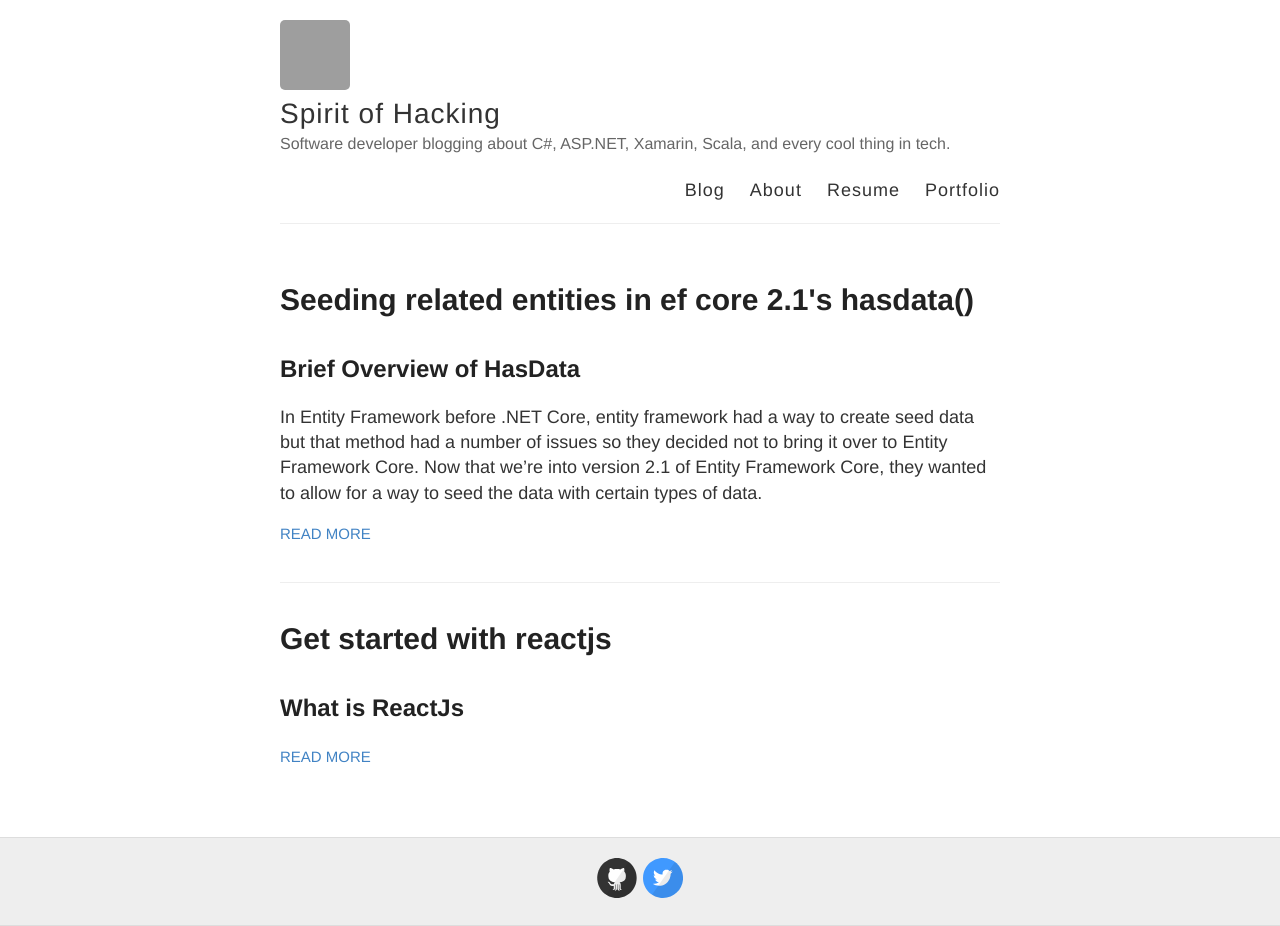
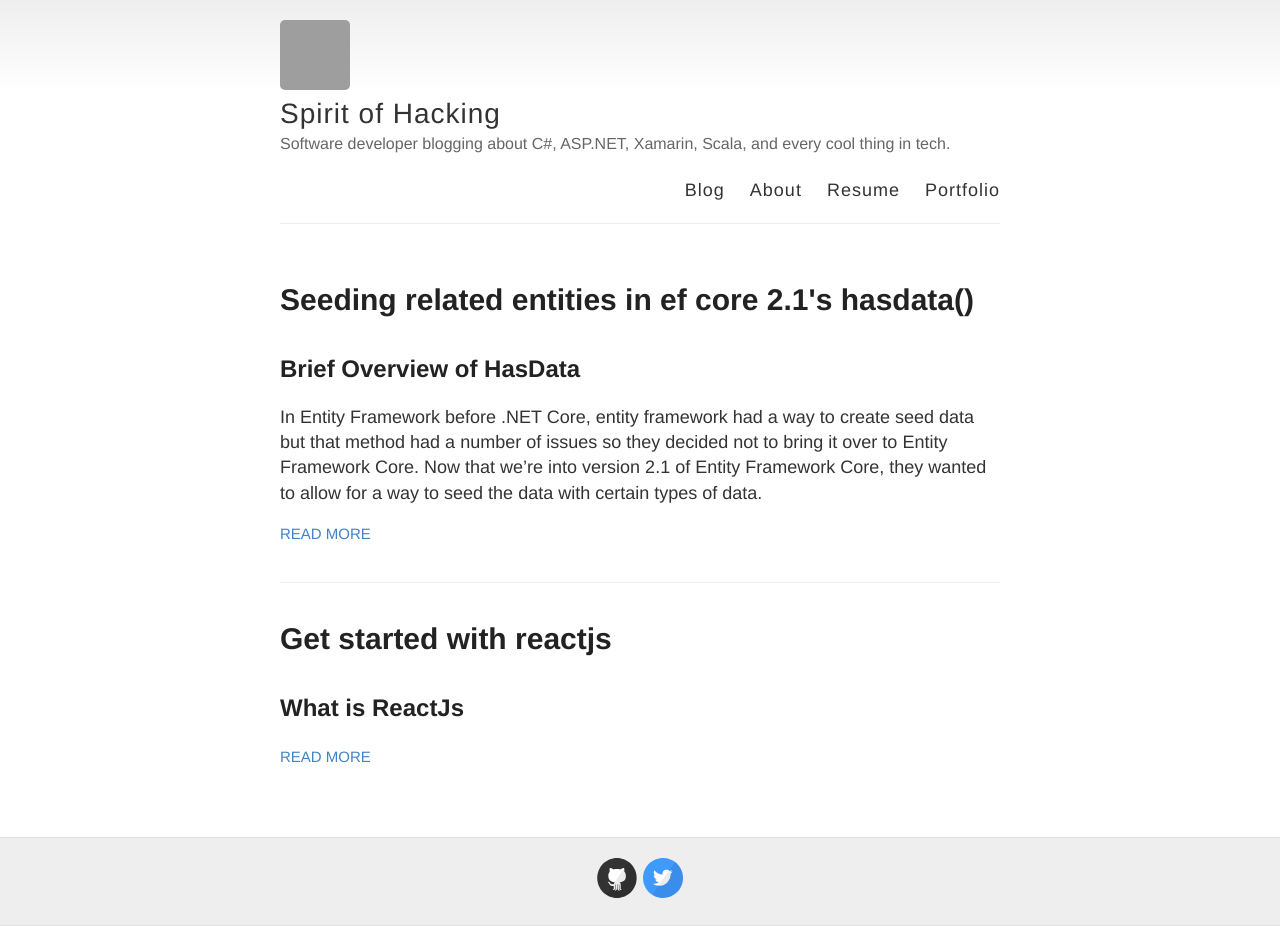
Before and after one commit to yeleywale/yeleywale.github.io, a Jekyll site: the page built from index.html, in a window 1280 px wide. Built offline with Jekyll 4.4.1, drawn with Linux system fonts in a browser that asks for light colours; grey boxes are pictures that could not be loaded.

Commit message:
Change background to gradient in SCSS

```diff
--- a/_sass/_variables.scss
+++ b/_sass/_variables.scss
@@ -13,6 +13,7 @@ $darkGray: #333;
 $gray: #666;
 $lightGray: #eee;
 $white: #fff;
+$mainbg:  linear-gradient(to bottom, #EEE 0%, #FFF 10%, #FFF 90%, #EEE 100%);
 
 // Font stacks
 $helvetica: Helvetica, Arial, sans-serif;
--- a/style.scss
+++ b/style.scss
@@ -18,7 +18,7 @@ html {
 }
 
 body {
-	background: $white;
+	background: $mainbg;
   font: 18px/1.4 $helvetica;
   color: $darkGray;
 }
```
